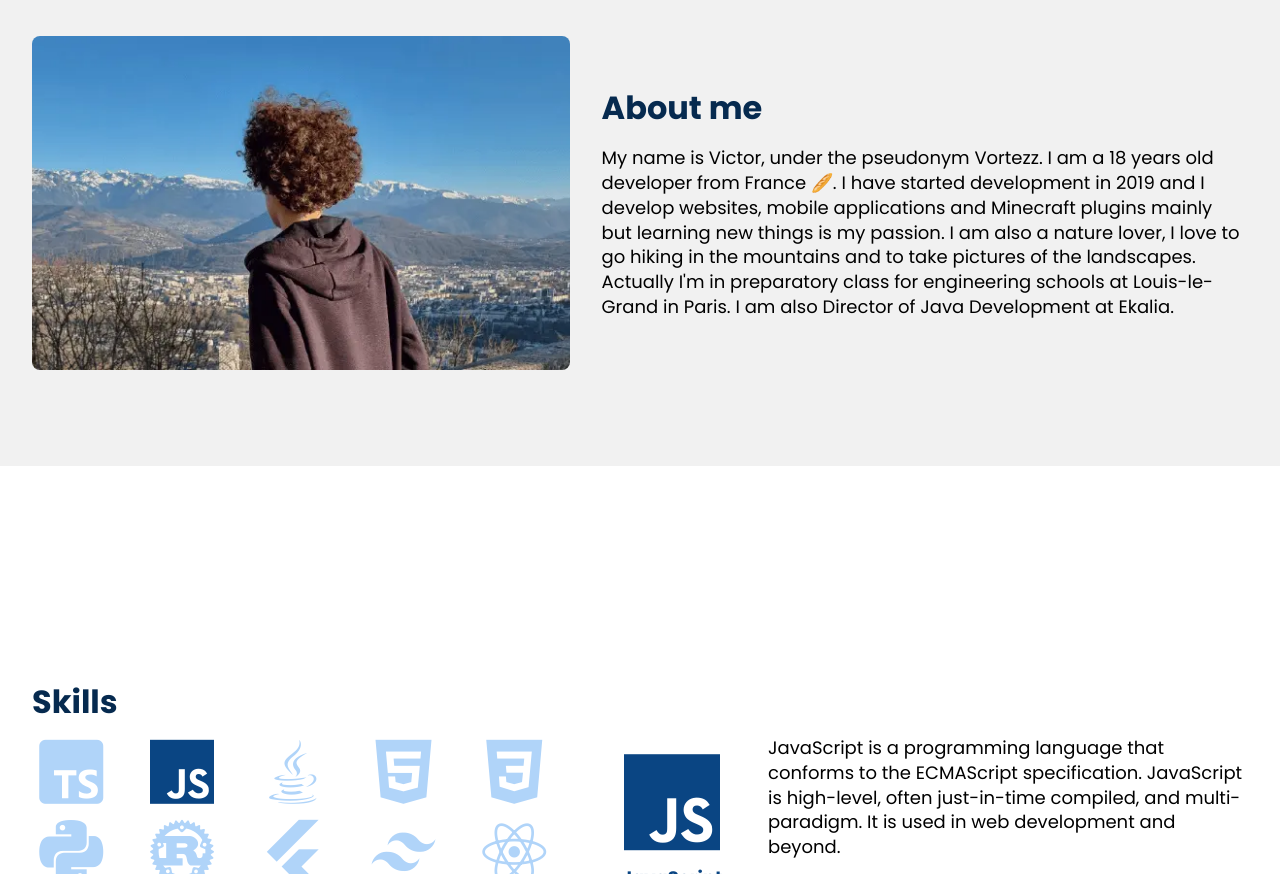
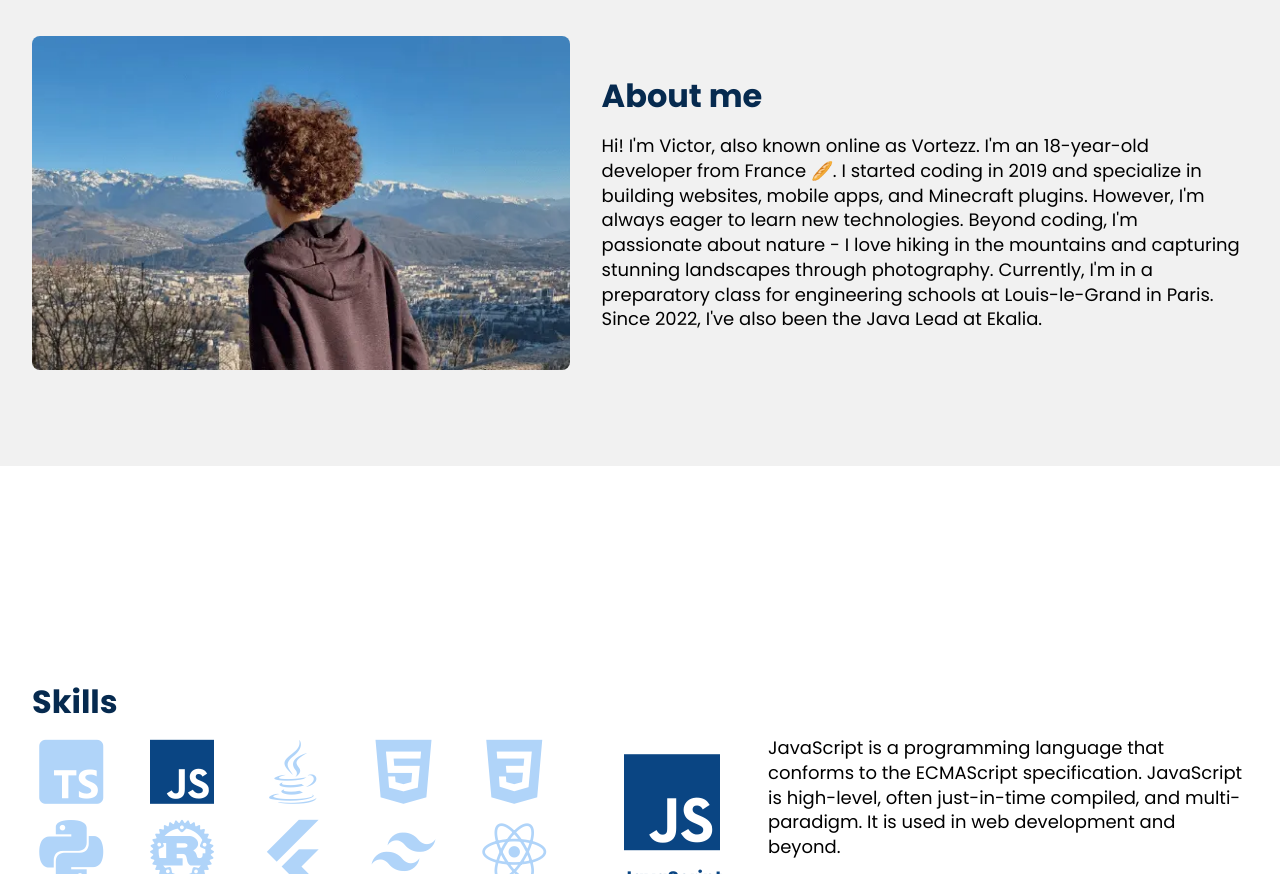
Before and after one commit to Vortezz/vortezzdev, a React (Create React App) app: page / in a window 1280 px wide. Shown: the part 860-1734 px from the top of the page. Built offline with nearby package versions, Linux system fonts and the light colour scheme.

Commit message:
fix: changed home sentence

```diff
--- a/src/pages/HomePage.tsx
+++ b/src/pages/HomePage.tsx
@@ -394,12 +394,13 @@ export function HomePage() {
 							About me
 						</h2>
 						<div className={"text-lg mt-4 dark:text-white"}>
-							My name is Victor, under the pseudonym Vortezz. I am a 18 years old developer from France 🥖. I have started development in 2019 and I develop websites, mobile applications and Minecraft
-							plugins
-							mainly but learning new things is my
-							passion. I am also a nature lover, I love to go hiking in the mountains and to take pictures of the landscapes. Actually I'm in preparatory class for engineering schools at Louis-le-Grand in
-							Paris. I am also Director of Java Development at <a target={"_blank"}
-							href={"https://ekalia.fr/"}
+							Hi! I'm Victor, also known online as Vortezz. I'm an 18-year-old developer from France 🥖. I started coding in 2019 and specialize in building websites, mobile apps, and Minecraft plugins.
+							However, I'm always eager to learn new technologies.
+
+							Beyond coding, I'm passionate about nature - I love hiking in the mountains and capturing stunning landscapes through photography.
+
+							Currently, I'm in a preparatory class for engineering schools at Louis-le-Grand in Paris. Since 2022, I've also been the Java Lead at <a target="_blank"
+							href="https://ekalia.fr/"
 							rel="noreferrer">Ekalia</a>.
 						</div>
 					</div>
```
